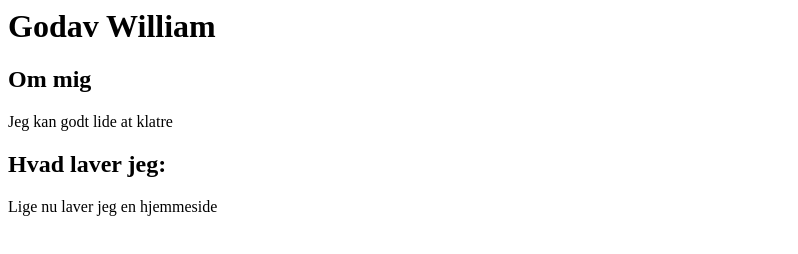
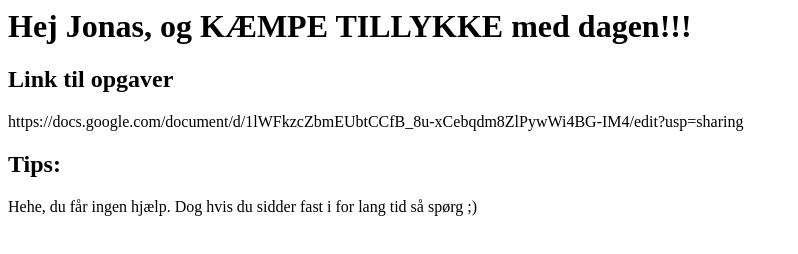
Before and after one commit to yesperh/jonastillykke, a plain HTML site: page index.html in a window 1280 px wide. Shown: the whole page, without its empty margins (0-798 px from the left). Drawn offline with Linux system fonts and the light colour scheme.

Commit message:
Update index.html

```diff
--- a/index.html
+++ b/index.html
@@ -1,16 +1,16 @@
 
 <html>
     <h1>
-        Godav William
+        Hej Jonas, og KÆMPE TILLYKKE med dagen!!!
     </h1>
     <body>
-        <h2>Om mig</h2>
+        <h2>Link til opgaver</h2>
         <p>
-            Jeg kan godt lide at klatre
+            https://docs.google.com/document/d/1lWFkzcZbmEUbtCCfB_8u-xCebqdm8ZlPywWi4BG-IM4/edit?usp=sharing
         </p>
-        <h2>Hvad laver jeg:</h2>
+        <h2>Tips:</h2>
         <p>
-            Lige nu laver jeg en hjemmeside
+            Hehe, du får ingen hjælp. Dog hvis du sidder fast i for lang tid så spørg ;)
         </p>
     </body>
 </html>
```
